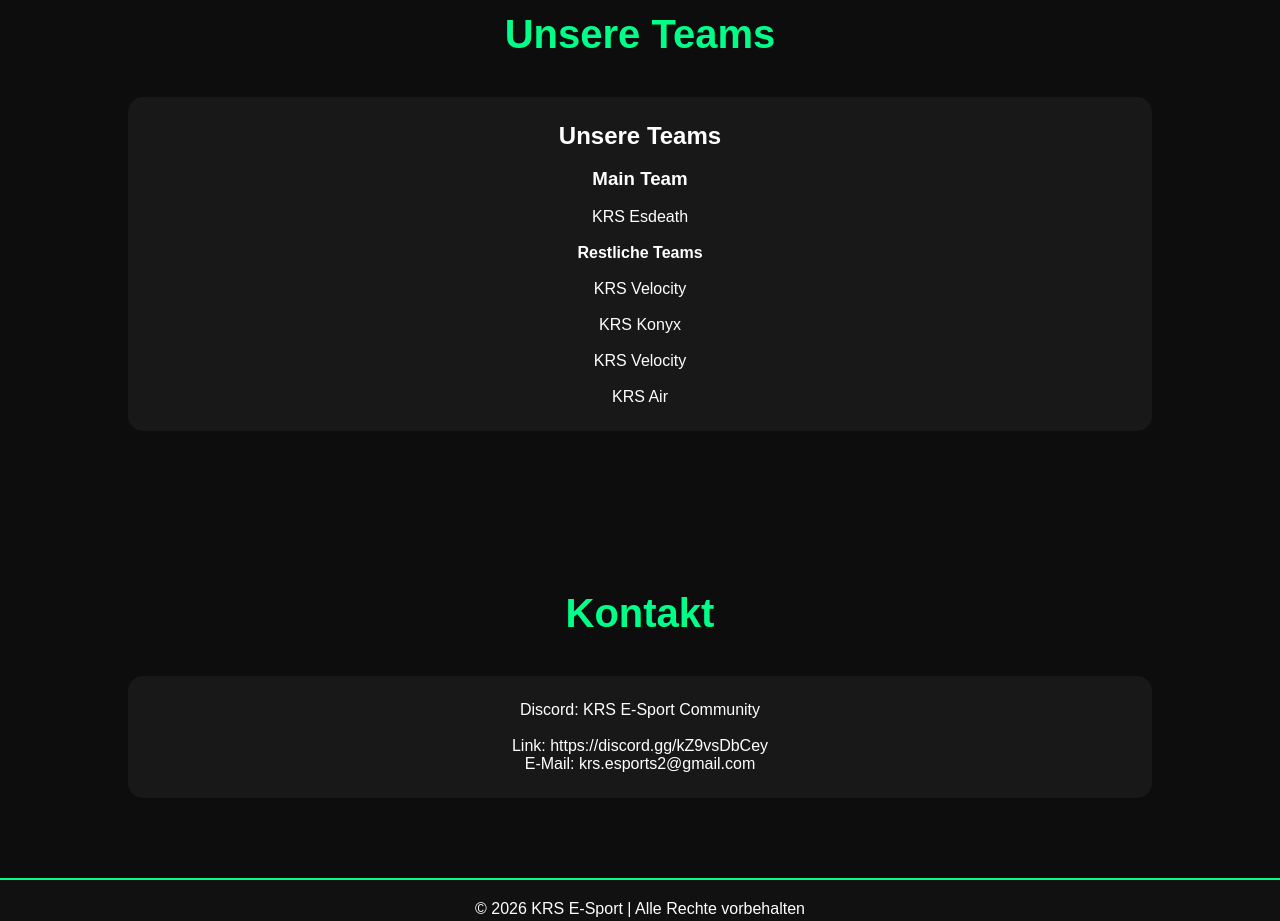
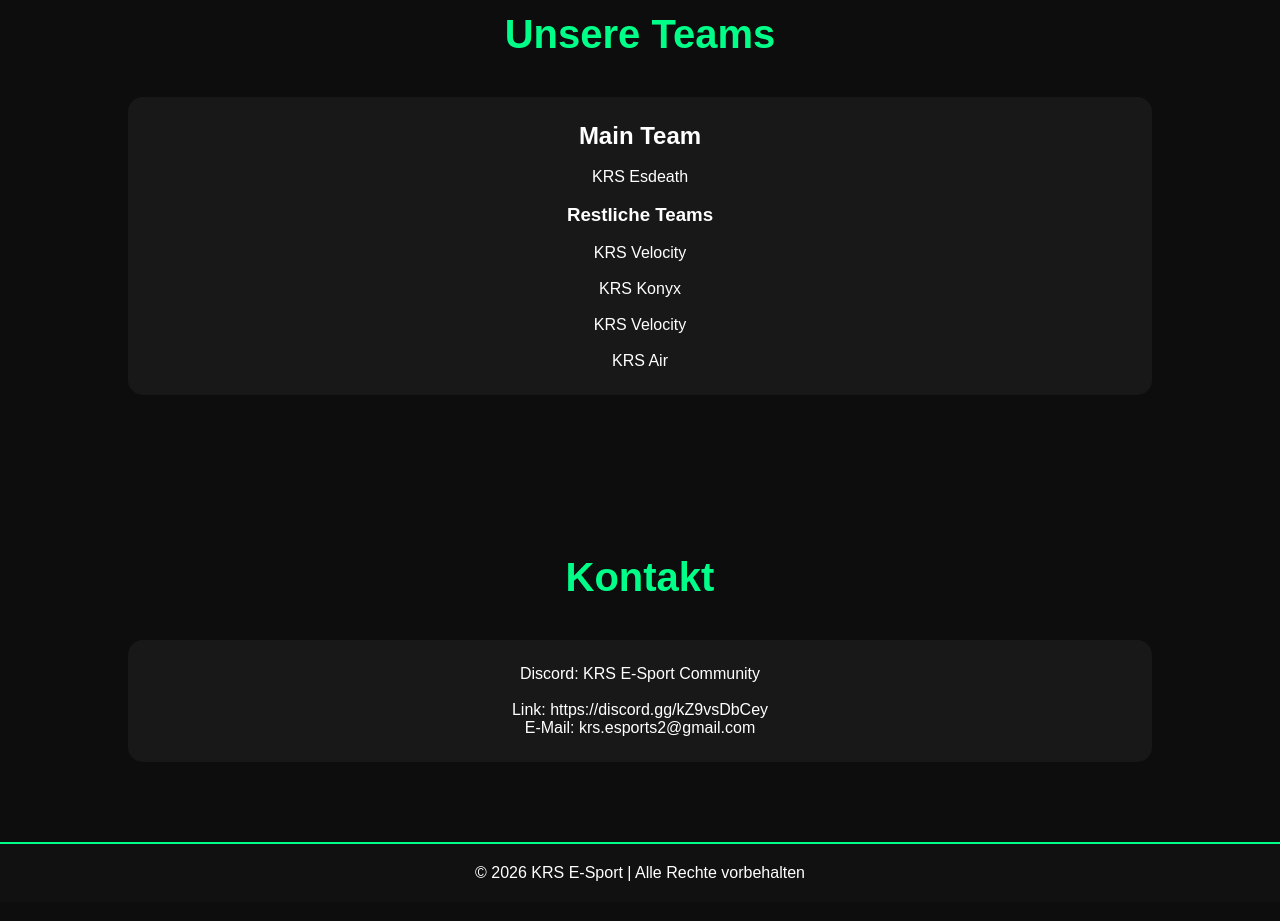
Before and after one commit to KRS-Esport/KRS-Esport, a plain HTML site: page index.html in a window 1280 px wide. Shown: the part 1180-2101 px from the top of the page. Drawn offline with Linux system fonts and the light colour scheme.

Commit message:
Update team headings in index.html

```diff
--- a/index.html
+++ b/index.html
@@ -150,13 +150,11 @@ footer{
     <div class="cards">
 
         <div class="card">
-			<h2> Unsere Teams</h2>
-			<br>
-			<h3> Main Team </h3>
+			<h2> Main Team </h2>
 			<br>
 			<p> KRS Esdeath </p>
 			<br>
-			<h4> Restliche Teams </h4>
+			<h3> Restliche Teams </h3>
 			<br>
 			<p> KRS Velocity </p>
 			<br>
```
